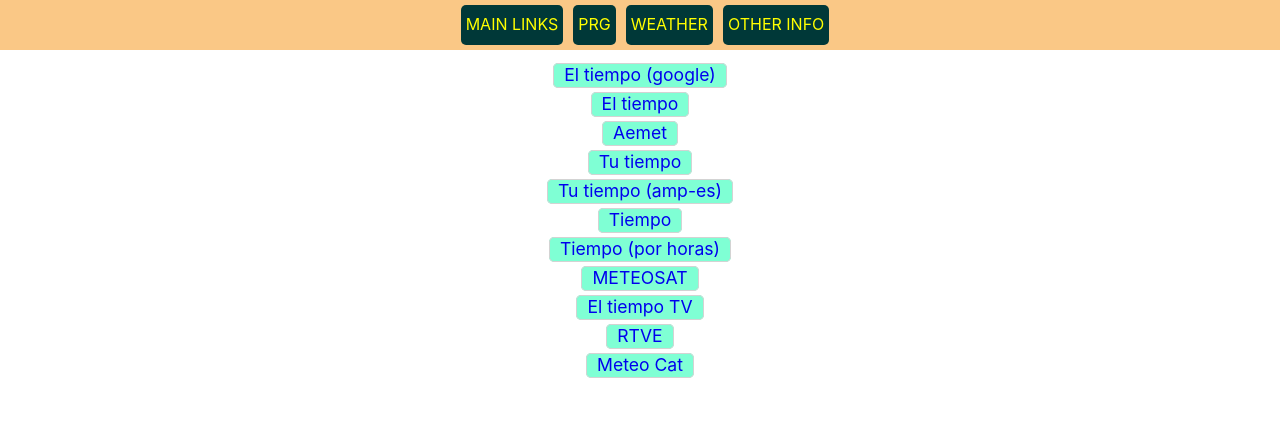
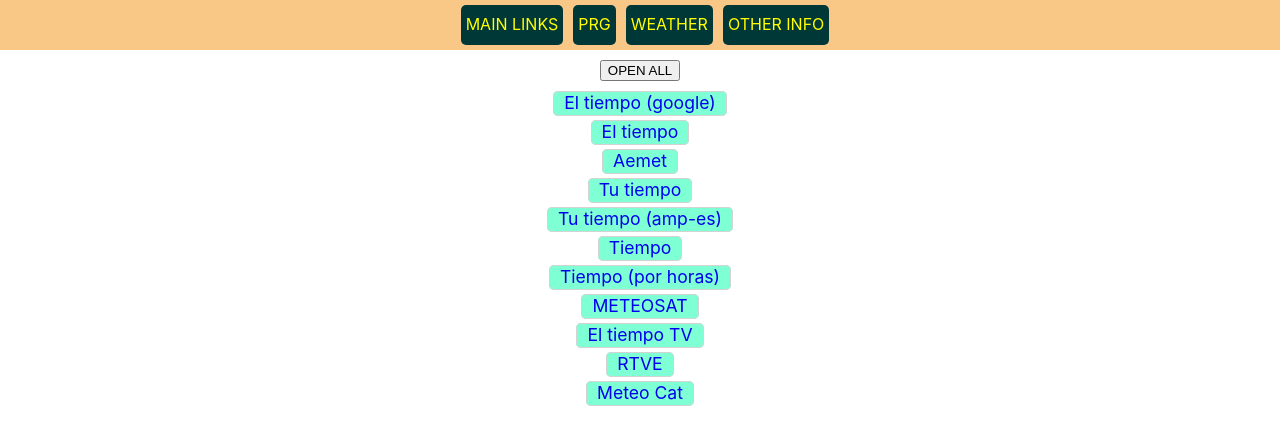
Before and after one commit to JosepConejero/my-links, a React (Create React App) app: page /weather-links in a window 1280 px wide. Shown: the top 444 px of the page. Built offline with nearby package versions, Linux system fonts and the light colour scheme.

Commit message:
Added official links and 'open all links' button in weather page

```diff
--- a/src/data/provisional-main-links.ts
+++ b/src/data/provisional-main-links.ts
@@ -3,6 +3,13 @@
 export const provisionalMainLinks: MyLink[] = [
   // { address: "", linkName: "", order: 1, folder: "ROOT" },
   { address: "https://google.es", linkName: "Google", order: 1, folder: "ROOT" },
+  { address: "https://mail.google.com/mail/u/0/?hl=es&shva=1#inbox", linkName: "GMAIL", order: 1, folder: "ROOT" },
+  { address: "https://www.imdb.com/", linkName: "IMDB", order: 1, folder: "ROOT" },
+  { address: "https://www.opensubtitles.org/es/search/subs", linkName: "OPEN SUBTITLES", order: 1, folder: "ROOT" },
+  { address: "https://www.subdivx.com/", linkName: "SUBDIVX", order: 1, folder: "ROOT" },
+  { address: "https://dle.rae.es/", linkName: "RAE", order: 1, folder: "ROOT" },
+  { address: "https://www.wordreference.com/es/translation.asp?tranword=&dict=enes&B10=Search", linkName: "WORD REFERENCE", order: 1, folder: "ROOT" },
+  { address: "https://www.google.es/maps/@41.4318592,2.195456,14z?hl=es&entry=ttu&g_ep=EgoyMDI0MDkxMS4wIKXMDSoASAFQAw%3D%3D", linkName: "GOOGLE MAPS", order: 1, folder: "ROOT" },
 ];
 
 export default provisionalMainLinks;
--- a/src/data/provisional-prg-links.ts
+++ b/src/data/provisional-prg-links.ts
@@ -2,7 +2,6 @@
 
 export const provisionalPrgLinks: MyLink[] = [
   // { address: "", linkName: "", order: 1, folder: "ROOT" },
-  { address: "https://google.es", linkName: "Google", order: 1, folder: "ROOT" },
   { address: "https://guardias-invited.netlify.app/guardias", linkName: "Guardias invited", order: 1, folder: "ROOT" },
   { address: "https://learning-helper-app.netlify.app/home", linkName: "Learning helper", order: 1, folder: "ROOT" },
   { address: "https://react.dev/learn", linkName: "React overview", order: 1, folder: "ROOT" },
--- a/src/pages/WeatherLinksPage.jsx
+++ b/src/pages/WeatherLinksPage.jsx
@@ -10,10 +10,22 @@
   };
   const links = getLinks();
 
+  const openAllLinks = () => {
+    //const address = links[0].address;
+    links.forEach((link) => {
+      window.open(link.address);
+      //console.log(link, index);
+    });
+    // window.open(links[1].address);
+  };
+
   return (
     <>
       <Navbar />
       <main className="weather-links">
+        <button className="open-all-links-button" onClick={openAllLinks}>
+          OPEN ALL
+        </button>
         {links.map((link) => (
           <ALink key={uniqueKey()} linkName={link.linkName} address={link.address} order={link.order} folder={link.folder} />
         ))}
--- a/src/pages/stylesPages.css
+++ b/src/pages/stylesPages.css
@@ -1,6 +1,10 @@
 .prg-links, .weather-links, .main-links {
-    margin-top: 10px;
-    display: flex;
-    flex-direction: column;
-    align-items: center;
-  }
+  margin-top: 10px;
+  display: flex;
+  flex-direction: column;
+  align-items: center;
+}
+
+.open-all-links-button{
+  margin-bottom: 0.5em;
+}
```
Also changed, not shown: 1 other file (tests, documents, lock files or other folders).
